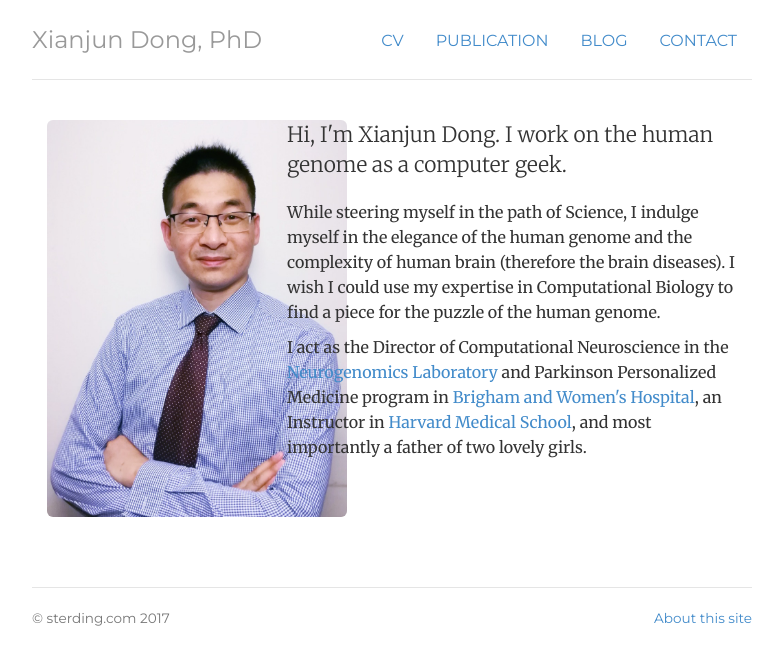
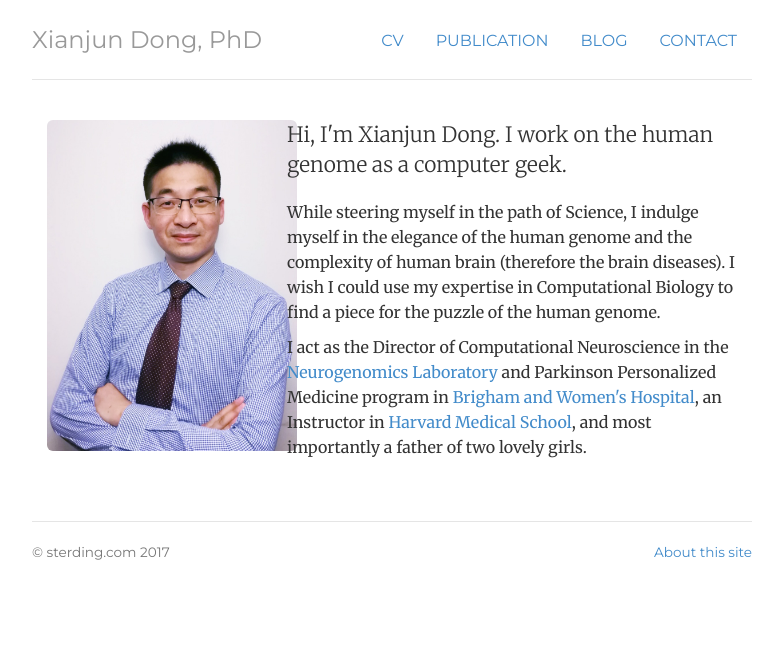
Before and after one commit to sterding/sterding.github.io, a Jekyll site: the page built from index.html, in a window 1280 px wide. Shown: the top 665 px of the page, without its empty margins (248-1031 px from the left). Built offline with Jekyll 4.4.1, drawn with Linux system fonts in a browser that asks for light colours.

Commit message:
update avatar

```diff
--- a/index.html
+++ b/index.html
@@ -9,7 +9,7 @@
 <!-- <div class="jumbotron"> -->
 <div class="row marketing">
 	<div class="col-sm-4">
-	<img  class="img-rounded avatar" alt="Xianjun Dong" src="img/Xianjun.APDA.small.jpeg" width=300>
+	<img  class="img-rounded avatar" alt="Xianjun Dong" src="img/Xianjun.APDA.small.jpeg" width=250>
 	</div>
 	<div itemscope itemtype="http://data-vocabulary.org/Person" class="col-sm-8">
 	<p class="lead">Hi, I'm Xianjun Dong. I work on the human genome as a computer geek.</p>
```
